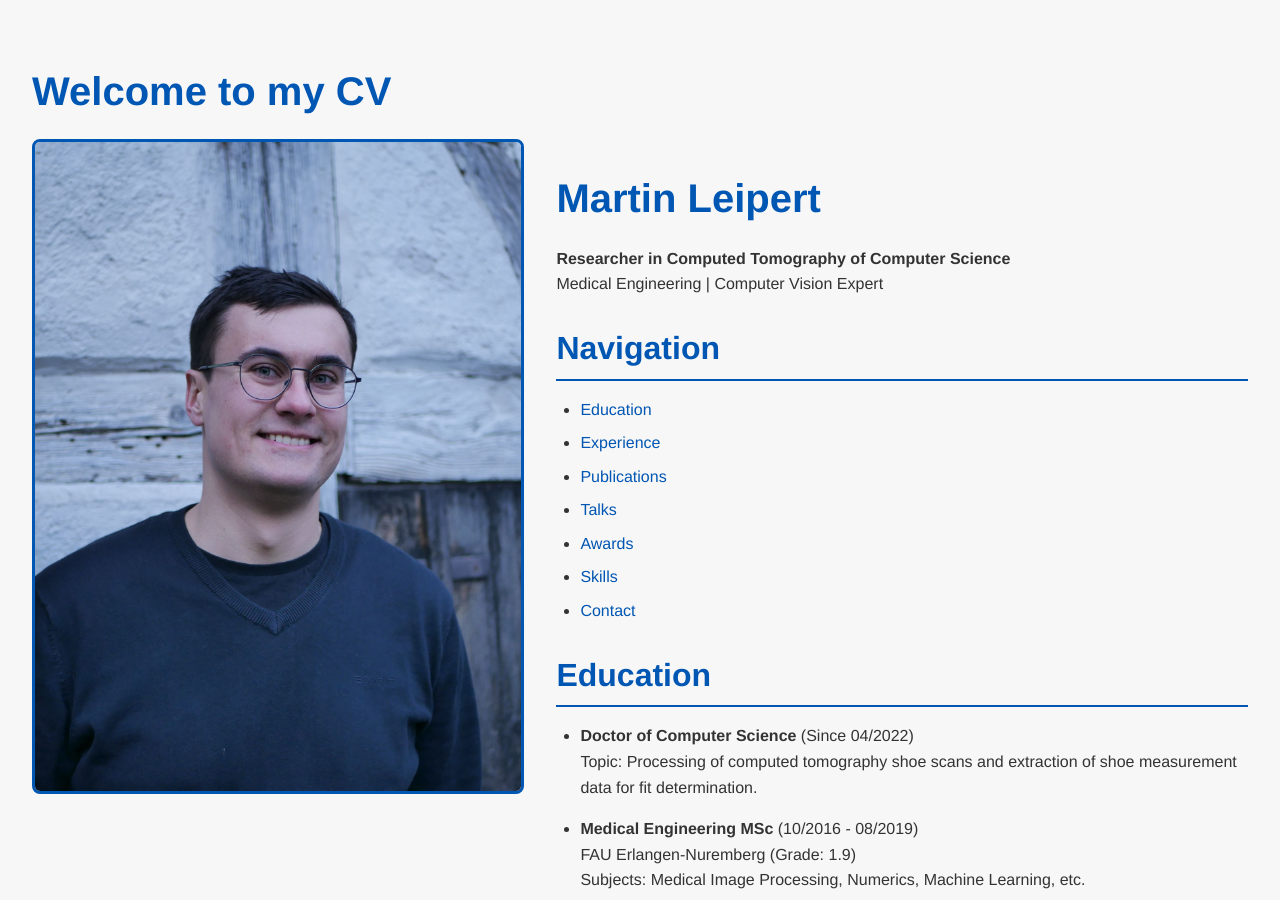
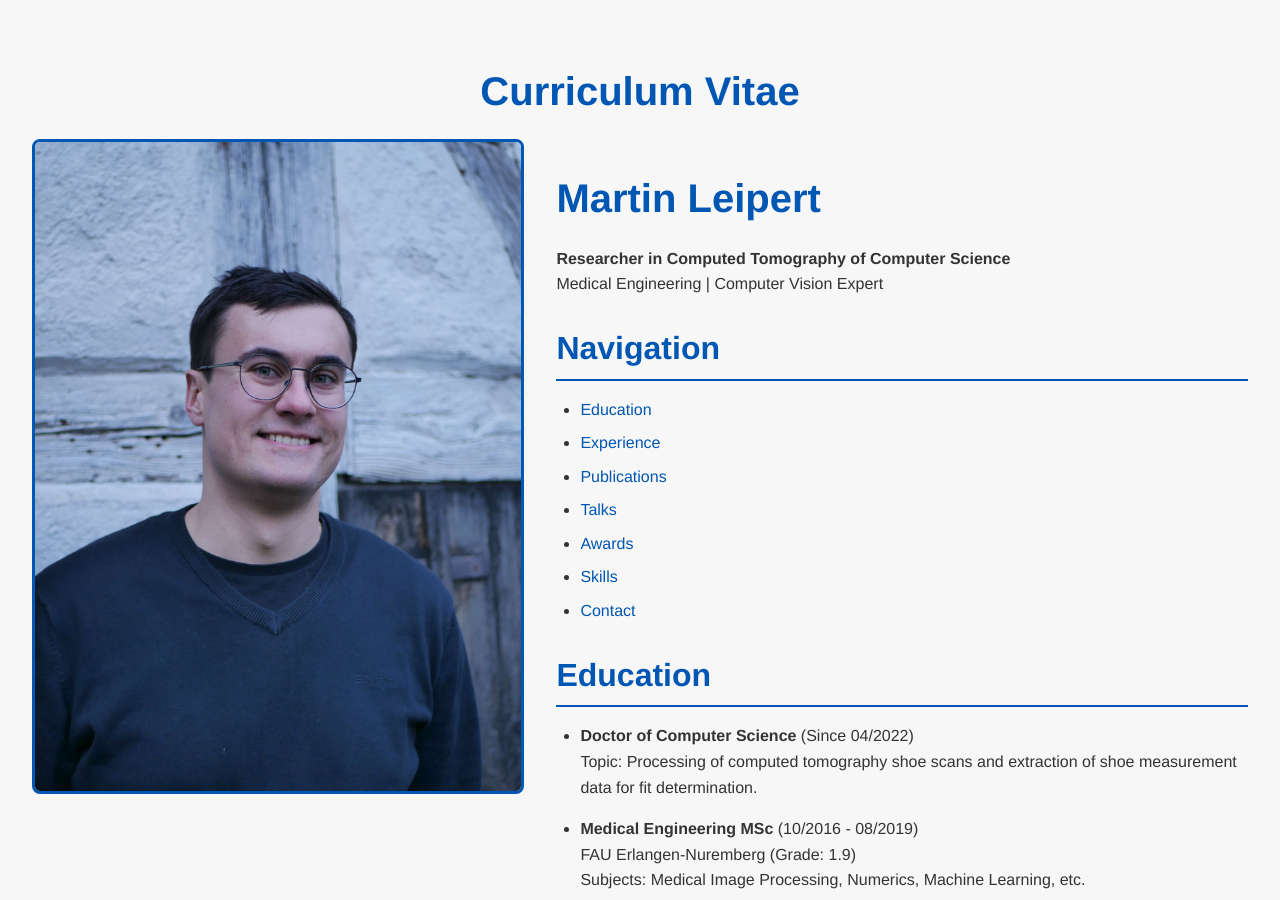
Before and after one commit to martinleipert/martinleipert.github.io, a Jekyll site: the page built from index.md, in a window 1280 px wide and 900 px high. Built offline with Jekyll 4.4.1, drawn with Linux system fonts in a browser that asks for light colours; our own code applies the rules of GitHub Pages for plain Markdown files.

Commit message:
Center Align

```diff
--- a/_layouts/default.html
+++ b/_layouts/default.html
@@ -7,7 +7,7 @@
 </head>
 <body>
     <header>
-        <h1>Welcome to my CV</h1>
+        <h1 align="center">Curriculum Vitae</h1>
     </header>
     <main>
         <div class="two-columns">
```
